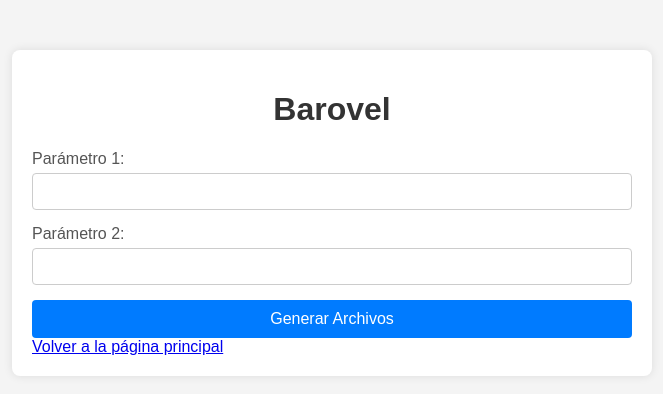
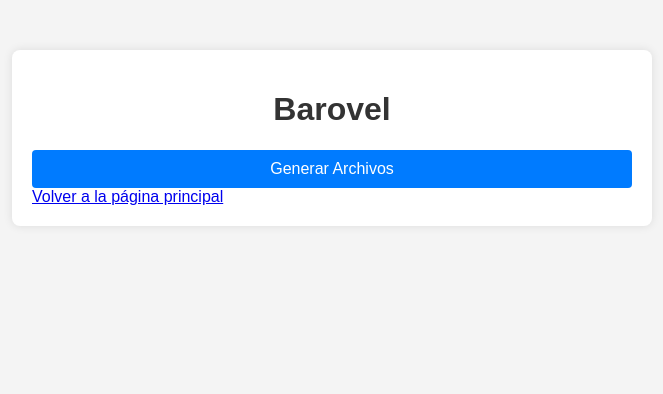
Before and after one commit to jjgarrid/Unidash, a Flask app: page /barovel in a window 1280 px wide. Shown: the top 394 px of the page, without its empty margins (308-971 px from the left). Run offline with Flask 3, Linux system fonts and the light colour scheme.

Commit message:
Remove form parameters and hidden inputs from `barovel.html`
* Remove form parameters for `param1` and `param2`
* Remove hidden inputs for `template_folder` and `output_folder`
* Keep the submit button labeled "Generar Archivos"

```diff
--- a/app/templates/barovel.html
+++ b/app/templates/barovel.html
@@ -10,16 +10,6 @@
     <div class="container">
         <h1>Barovel</h1>
         <form action="/generate_files" method="post">
-            <div class="form-group">
-                <label for="param1">Parámetro 1:</label>
-                <input type="text" id="param1" name="param1" required>
-            </div>
-            <div class="form-group">
-                <label for="param2">Parámetro 2:</label>
-                <input type="text" id="param2" name="param2" required>
-            </div>
-            <input type="hidden" name="template_folder" value="app/templates/barovel">
-            <input type="hidden" name="output_folder" value="app/output/barovel">
             <button type="submit">Generar Archivos</button>
         </form>
         <a href="{{ url_for('home') }}">Volver a la página principal</a>
```
